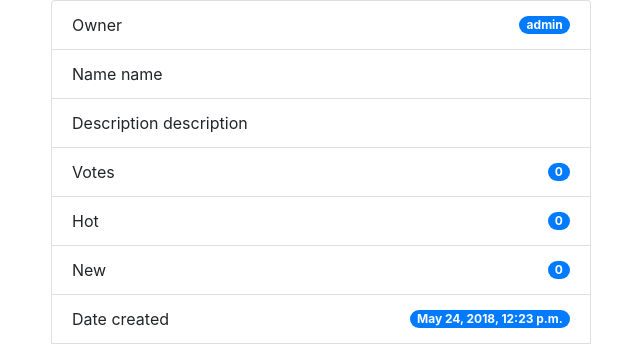
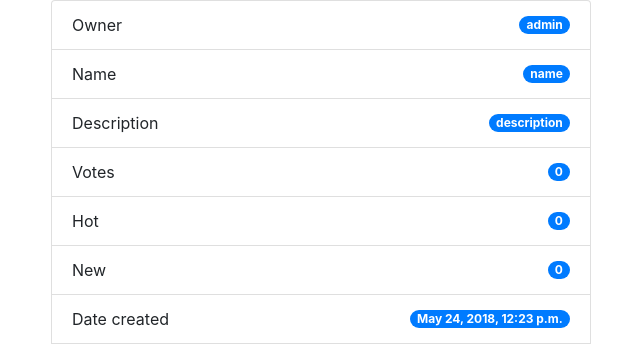
Before and after one commit to pijamarda/cerdigres-cards, a Django app: page /rulebook/4/ in a window 1280 px wide. Shown: the part 56-400 px from the top of the page, without its empty margins (34-674 px from the left). Run offline with Django 3.2, Linux system fonts and the light colour scheme; data comes from the database, SQL or seed files in the repository; some libraries are stand-ins or nearby versions.

Commit message:
more format details

```diff
--- a/ccSite/rank/templates/rank/rulebook_detail.html
+++ b/ccSite/rank/templates/rank/rulebook_detail.html
@@ -10,8 +10,12 @@
     <li class="list-group-item d-flex justify-content-between align-items-center">Owner
         <span class="badge badge-primary badge-pill">{{rulebook.owner}}</span>
     </li>
-    <li class="list-group-item">Name {{rulebook.name}}</li>
-    <li class="list-group-item">Description {{rulebook.description_text}}</li>
+    <li class="list-group-item d-flex justify-content-between align-items-center">Name
+            <span class="badge badge-primary badge-pill">{{rulebook.name}}</span>
+    </li>
+    <li class="list-group-item d-flex justify-content-between align-items-center">Description
+            <span class="badge badge-primary badge-pill">{{rulebook.description_text}}</span>
+    </li>
     <li class="list-group-item d-flex justify-content-between align-items-center">Votes
         <span class="badge badge-primary badge-pill">{{rulebook.general_votes}}</span>
     </li>
```
